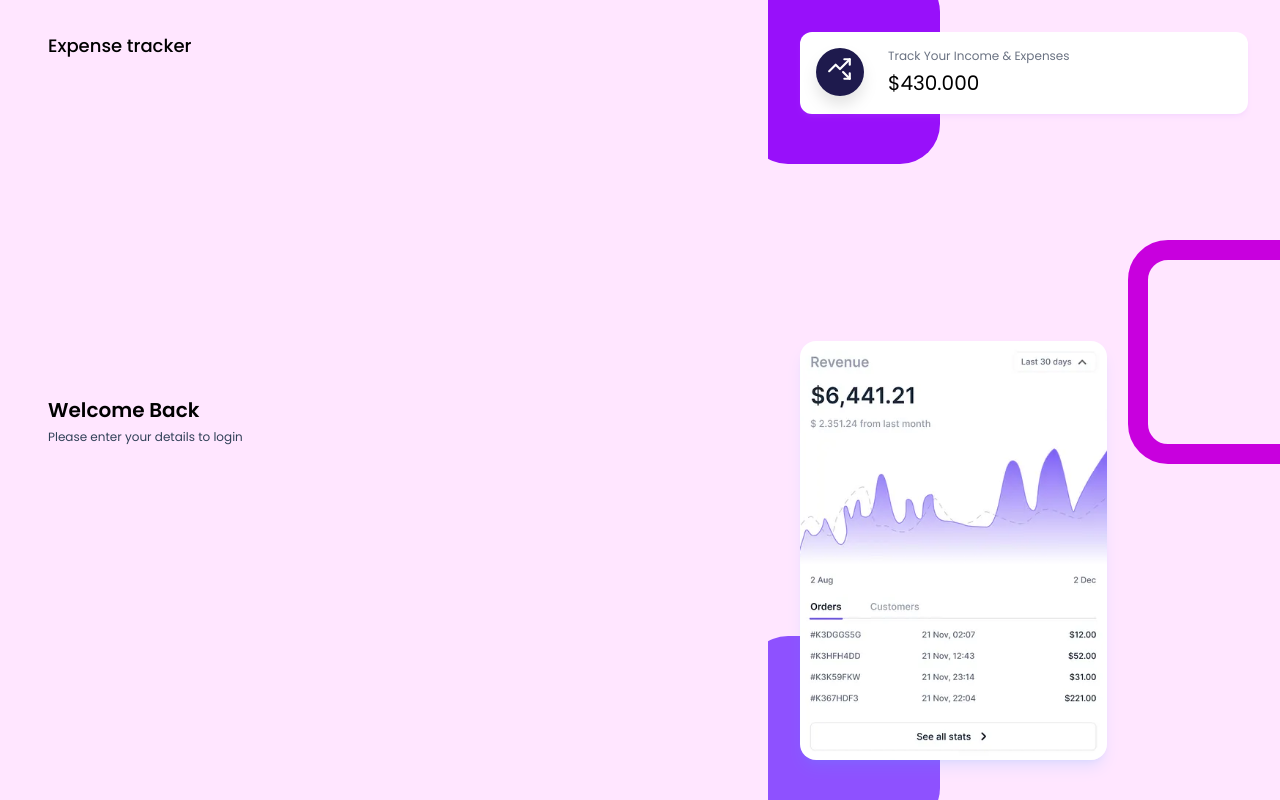
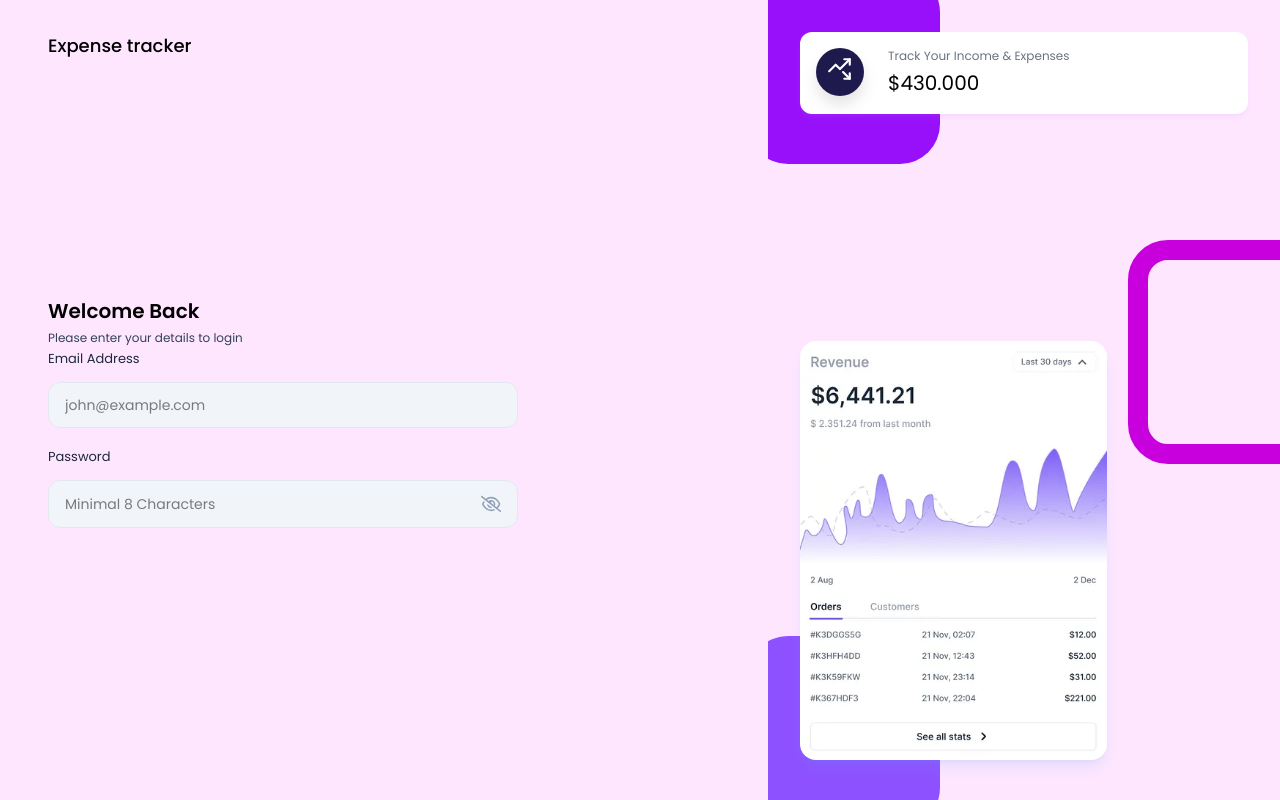
Before and after one commit to rhizaqi/expense-tracker, a React (Vite) app in the folder fe-expense-tracker/: page /login in a window 1280 px wide. Built offline with nearby package versions, Linux system fonts and the light colour scheme.

Commit message:
feat: starting do some login

```diff
--- /dev/null
+++ b/fe-expense-tracker/src/components/inputs/input.jsx
@@ -0,0 +1,46 @@
+import { useState } from "react";
+import { FaRegEye, FaRegEyeSlash } from "react-icons/fa6";
+
+export default function Input({ value, onChange, placeholder, label, type }) {
+  const [showPassword, setShowPassword] = useState();
+
+  const toggleShowPassword = () => {
+    setShowPassword(!showPassword);
+  };
+
+  return (
+    <div>
+      <label className="text-[13px] text-slate-800">{label}</label>
+
+      <div className="input-box">
+        <input
+          type={
+            type == "password " ? (showPassword ? "text" : "password") : type
+          }
+          placeholder={placeholder}
+          className="w-full bg-transparent outline-none"
+          value={value}
+          onChange={(e) => onChange(e)}
+        />
+
+        {type === "password" && (
+          <>
+            {showPassword ? (
+              <FaRegEye
+                size={22}
+                className="text-indigo-950 cursor-pointer"
+                onClick={() => toggleShowPassword()}
+              />
+            ) : (
+              <FaRegEyeSlash
+                size={22}
+                className="text-slate-400 cursor-pointer"
+                onClick={() => toggleShowPassword()}
+              />
+            )}
+          </>
+        )}
+      </div>
+    </div>
+  );
+}
--- a/fe-expense-tracker/src/index.css
+++ b/fe-expense-tracker/src/index.css
@@ -23,3 +23,7 @@
     overflow: hidden;
   }
 }
+
+.input-box {
+  @apply w-full flex justify-between gap-3 text-sm text-black bg-slate-100 rounded-xl px-4 py-3 mb-4 mt-3 border border-slate-200 outline-none
+}
--- a/fe-expense-tracker/src/pages/Auth/Login.jsx
+++ b/fe-expense-tracker/src/pages/Auth/Login.jsx
@@ -1,6 +1,17 @@
+import { useState } from "react";
 import AuthLayout from "../../components/layouts/AuthLayout";
+import { useNavigate } from "react-router-dom";
+import Input from "../../components/inputs/input";
 
 export default function Login() {
+  const [email, setEmail] = useState("");
+  const [password, setPassword] = useState("");
+
+  const navigate = useNavigate();
+
+  //Handle Login Form Submit
+
+  const handleLogin = async () => {};
 
   return (
     <AuthLayout>
@@ -9,6 +20,24 @@ export default function Login() {
         <p className="text-xs text-slate-700 mt-[5px] mb">
           Please enter your details to login
         </p>
+
+        <form onSubmit={handleLogin}>
+          <Input
+            value={email}
+            onChange={({ target }) => setEmail(target.value)}
+            label="Email Address"
+            placeholder="john@example.com"
+            type="text"
+          />
+
+          <Input
+            value={password}
+            onChange={({ target }) => setPassword(target.value)}
+            label="Password"
+            placeholder="Minimal 8 Characters"
+            type="password"
+          />
+        </form>
       </div>
     </AuthLayout>
   );
```
